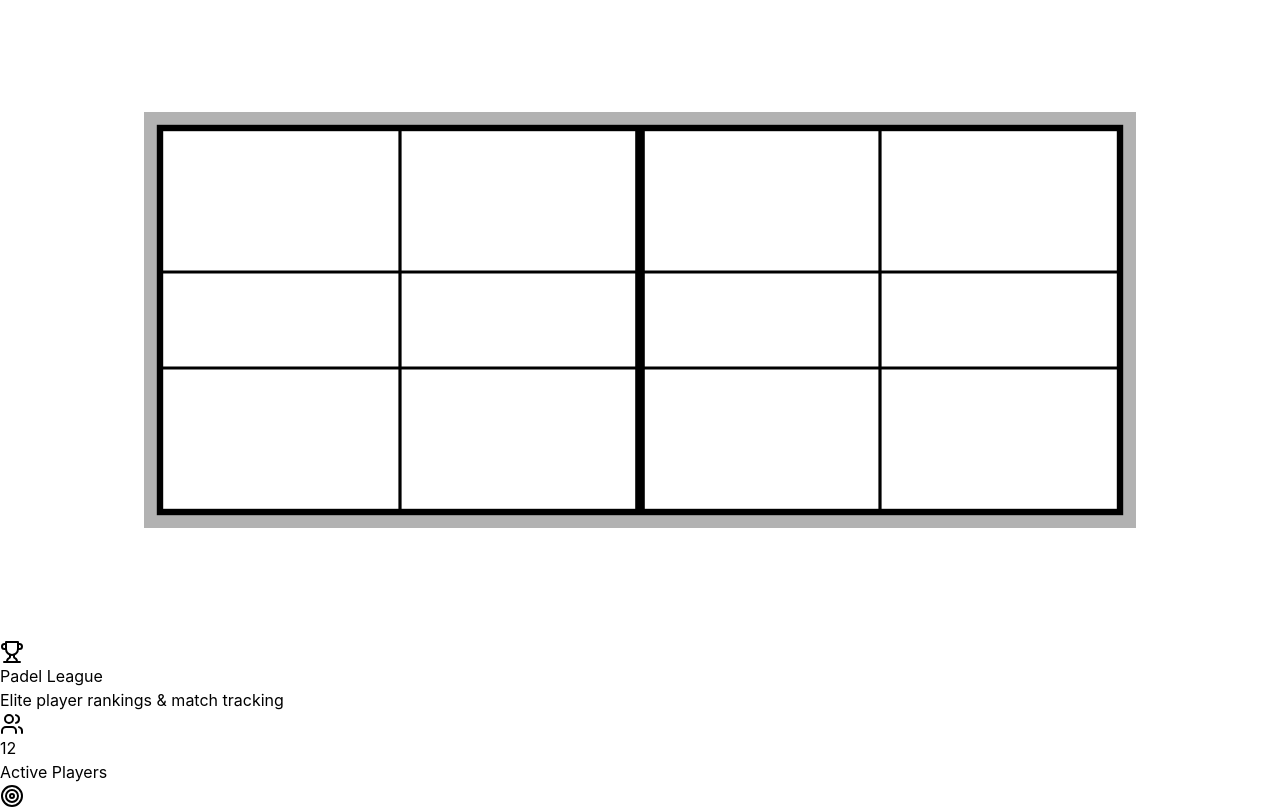
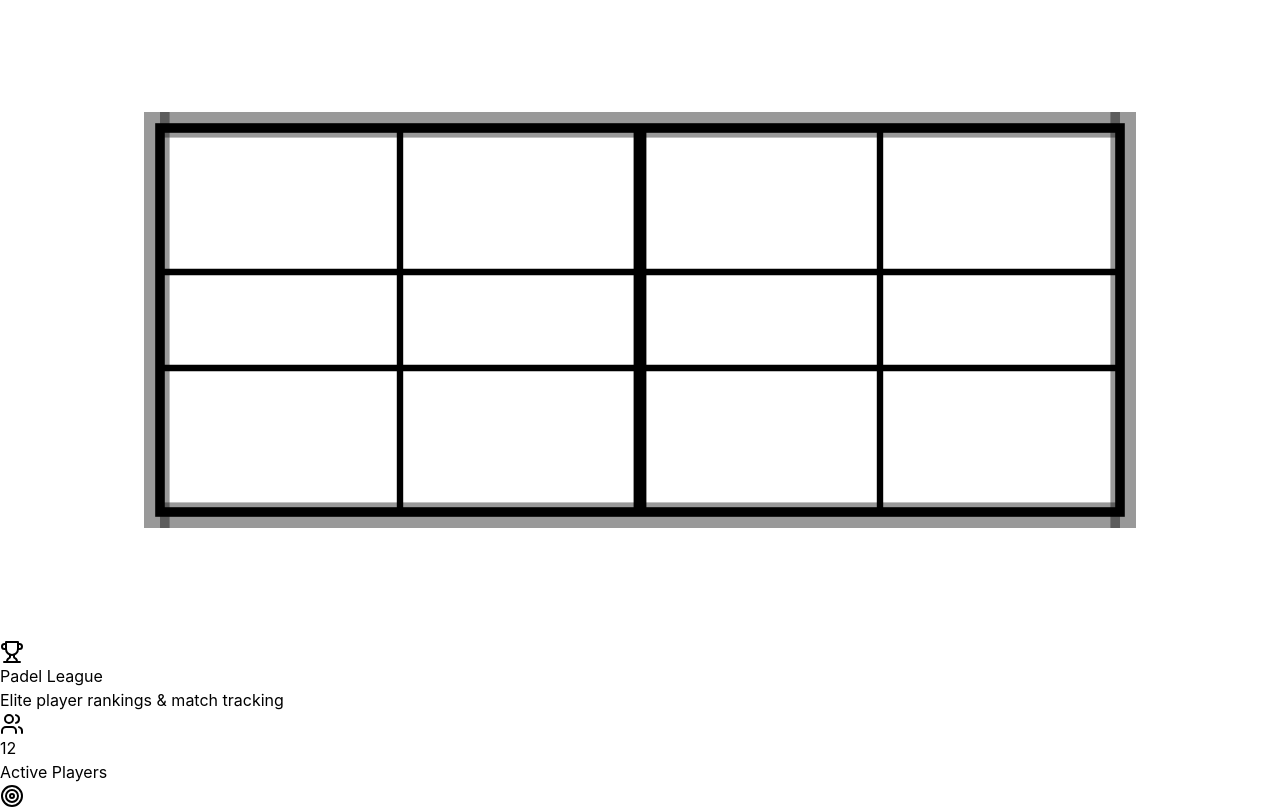
Before and after one commit to petohupka/padel-league, a React (Vite) app: page / in a window 1280 px wide. Shown: the top 809 px of the page. Built offline with nearby package versions, Linux system fonts and the light colour scheme.

Commit message:
Update App.jsx

```diff
--- a/src/App.jsx
+++ b/src/App.jsx
@@ -237,37 +237,39 @@ const PadelCompetitionApp = () => {
   const ranking = getRanking();
 
   // Padel Court Background Component
-  const PadelCourtBG = () => (
+const PadelCourtBG = () => (
+  <div className="fixed inset-0 -z-10">
     <svg
-      className="fixed inset-0 w-full h-full opacity-5 -z-10"
+      className="absolute inset-0 w-full h-full opacity-15"
       viewBox="0 0 400 200"
       fill="none"
     >
       {/* Court outline */}
-      <rect x="50" y="40" width="300" height="120" stroke="currentColor" strokeWidth="2" fill="none"/>
+      <rect x="50" y="40" width="300" height="120" stroke="currentColor" strokeWidth="3" fill="none"/>
 
       {/* Net line */}
-      <line x1="200" y1="40" x2="200" y2="160" stroke="currentColor" strokeWidth="3"/>
+      <line x1="200" y1="40" x2="200" y2="160" stroke="currentColor" strokeWidth="4"/>
 
       {/* Service boxes */}
-      <line x1="50" y1="85" x2="350" y2="85" stroke="currentColor" strokeWidth="1"/>
-      <line x1="50" y1="115" x2="350" y2="115" stroke="currentColor" strokeWidth="1"/>
+      <line x1="50" y1="85" x2="350" y2="85" stroke="currentColor" strokeWidth="2"/>
+      <line x1="50" y1="115" x2="350" y2="115" stroke="currentColor" strokeWidth="2"/>
 
       {/* Side service lines */}
-      <line x1="125" y1="40" x2="125" y2="160" stroke="currentColor" strokeWidth="1"/>
-      <line x1="275" y1="40" x2="275" y2="160" stroke="currentColor" strokeWidth="1"/>
+      <line x1="125" y1="40" x2="125" y2="160" stroke="currentColor" strokeWidth="2"/>
+      <line x1="275" y1="40" x2="275" y2="160" stroke="currentColor" strokeWidth="2"/>
 
       {/* Glass walls (padel specific) */}
-      <rect x="45" y="35" width="5" height="130" fill="currentColor" opacity="0.3"/>
-      <rect x="350" y="35" width="5" height="130" fill="currentColor" opacity="0.3"/>
-      <rect x="50" y="35" width="300" height="5" fill="currentColor" opacity="0.3"/>
-      <rect x="50" y="160" width="300" height="5" fill="currentColor" opacity="0.3"/>
+      <rect x="45" y="35" width="8" height="130" fill="currentColor" opacity="0.4"/>
+      <rect x="347" y="35" width="8" height="130" fill="currentColor" opacity="0.4"/>
+      <rect x="50" y="35" width="300" height="8" fill="currentColor" opacity="0.4"/>
+      <rect x="50" y="157" width="300" height="8" fill="currentColor" opacity="0.4"/>
     </svg>
-  );
+  </div>
+);
 
   return (
-    <div className="min-h-screen bg-gradient-to-br from-slate-50 via-blue-50 to-emerald-50 text-slate-800">
-      <PadelCourtBG />
+  <div className="min-h-screen bg-gradient-to-br from-slate-50 via-blue-50 to-emerald-50 text-slate-800">
+    <PadelCourtBG />
 
       <div className="relative z-10 max-w-7xl mx-auto px-4 py-8">
         {/* Modern Header */}
```
